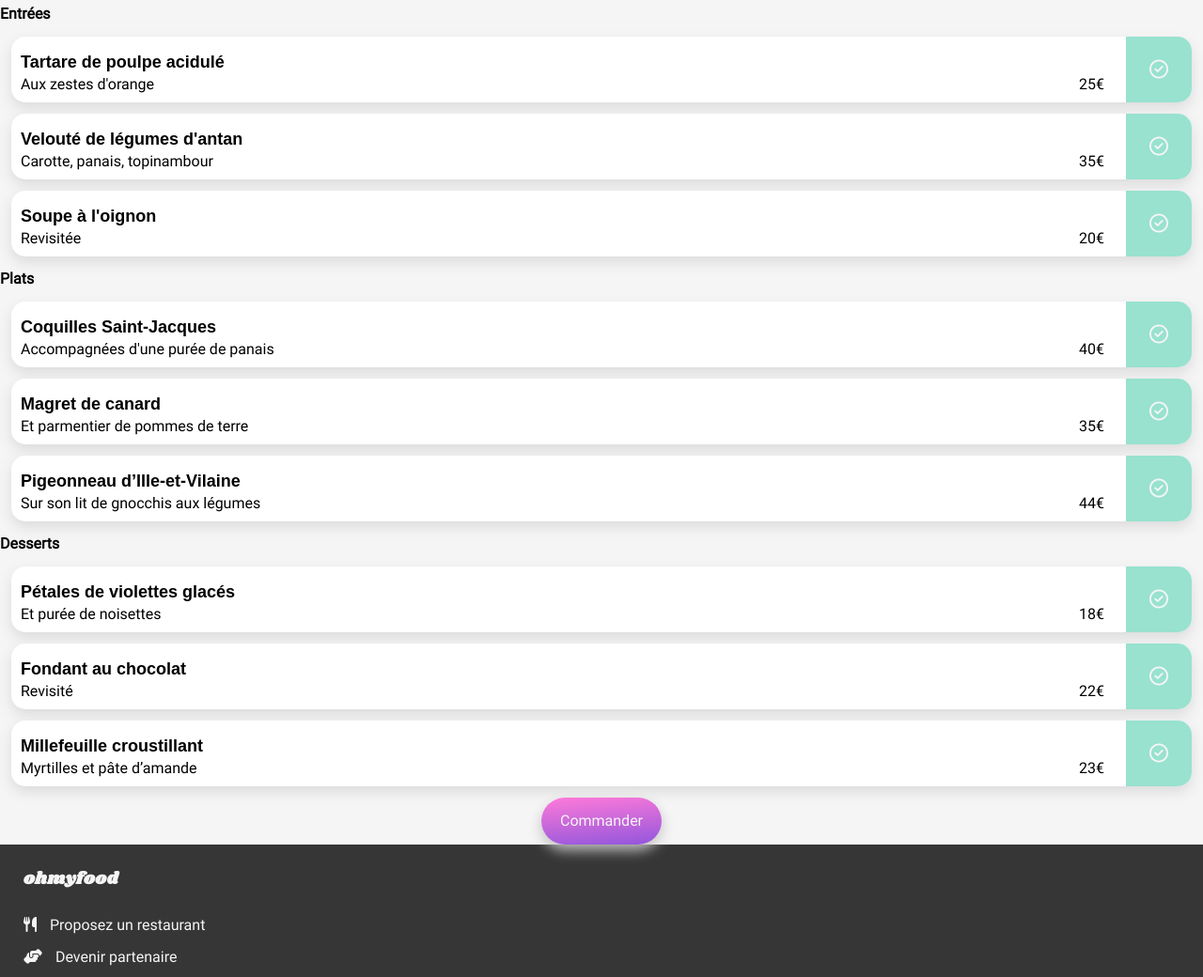
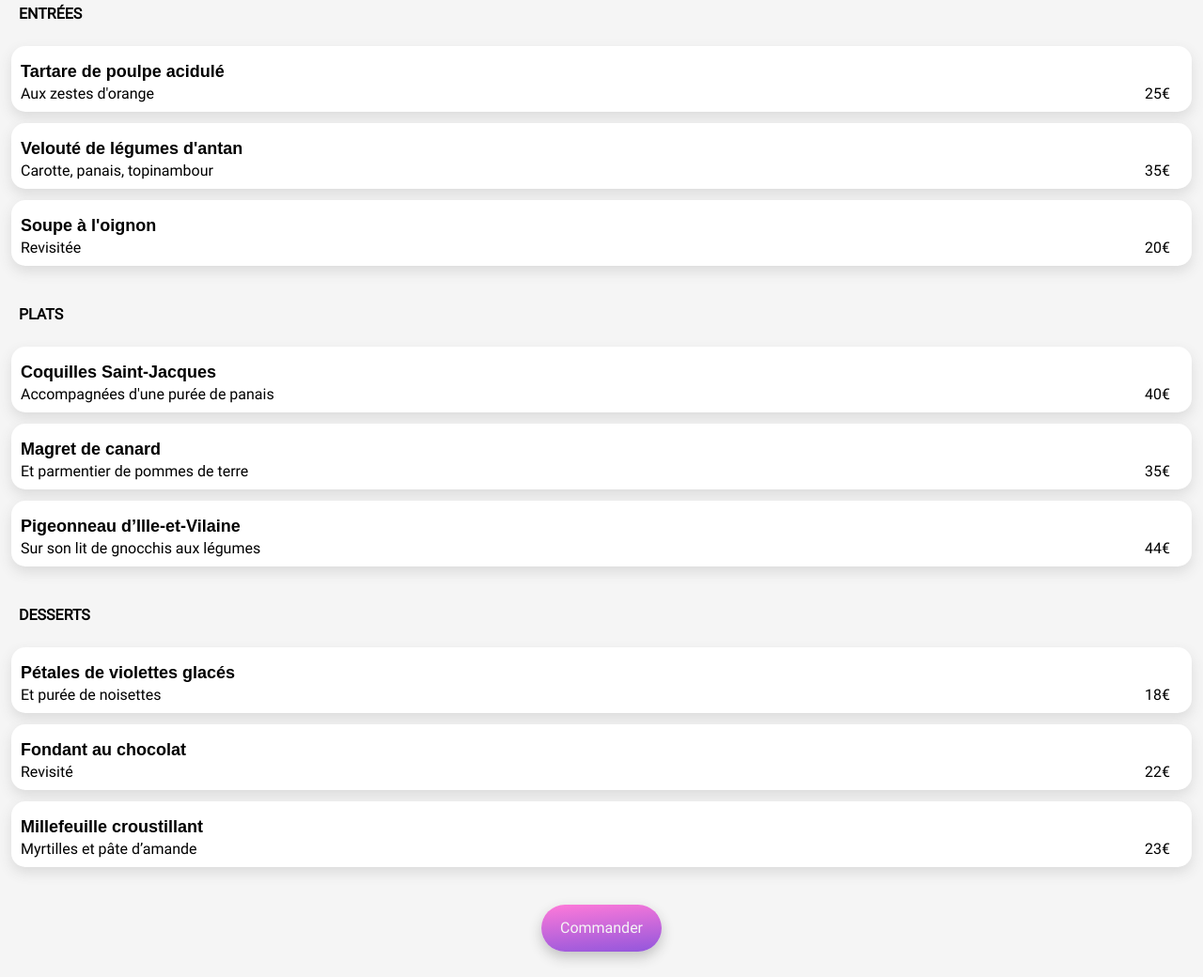
Before and after one commit to ThomasRivetti/Thomasrivetti_3_14072021, a website: page pages/menu-a-la-francaise.html in a window 1280 px wide. Shown: the part 951-1991 px from the top of the page at 94% size. Drawn offline with Linux system fonts and the light colour scheme; files whose address does not match are found by name.

Commit message:
mise en forme margins

```diff
--- a/assets/sass/base/_typography.scss
+++ b/assets/sass/base/_typography.scss
@@ -32,6 +32,9 @@
 body {
     font-family: 'roboto', sans-serif;
 }
+i {
+    font-size: $font-size-ico;
+}
 
 .head,
 .foot {
@@ -41,6 +44,7 @@ body {
 }
 .banner__title {
     font-family: 'shrikhand', sans-serif;
+    font-size: $font-size-restname;
 }
 
 .info,
@@ -72,10 +76,12 @@ body {
     }
 }
 .menu {
+    &__main-title {
+        text-transform: uppercase;
+    }
     &__dish {
         font-family: 'roboto-bold', sans-serif;
         font-size: $font-size-subttl;
-
     }
     &__check{
         font-size: $font-size-ico;
@@ -88,4 +94,7 @@ body {
     &__logo {
         font-size: $font-size-subttl;
     }
+    & i {
+        font-size: 1.3rem;
+    }
 }
--- a/assets/sass/layouts/_header.scss
+++ b/assets/sass/layouts/_header.scss
@@ -5,7 +5,7 @@ body > header {
 }
 .head__logo {
     display: inline-block;
-    font-size: 3rem;
+    font-size: $font-size-mainlogo;
     padding-top: 2rem;
     padding-bottom: 1.3rem;
 }
--- a/assets/sass/pages/_menu.scss
+++ b/assets/sass/pages/_menu.scss
@@ -25,9 +25,24 @@
 }
 
 .menu {
+    &__blocklist {
+        margin-bottom: 4rem;
+    }
+    &__main-title {
+        display: inline-block;
+        margin-left: 2rem;
+        // margin-top: 4rem;
+        padding-bottom: 1rem;
+        &::after{
+            content: border;
+            width: 40px;
+            border-bottom: 3px $color-tertiary solid;
+        }
+    }
     &__container {
         background-color: lighten($color-dark, 96%);
         width: 100%;
+        padding-bottom: 8rem;
     }
     &__block {
         border-radius: 15px;
@@ -50,16 +65,18 @@
         padding-right: 2.3rem;
     }
     &__check {
-        display: flex;
-        justify-content: flex-end;
-        align-items: center;
-        padding: 0 2.5rem;
-        border-radius: 0 15px 15px 0;
+        display: none;
+    }
 
-        background-color: $color-tertiary;
-        color: lighten($color-dark, 96%);
-        // &:hover {
-
-        // }
-    }
+    // &__check {
+    //     display: none;
+    //     &:hover, :active{
+    //         display: flex;
+    //         justify-content: flex-end;
+    //         align-items: center;
+    //         padding: 0 2.5rem;
+    //         border-radius: 0 15px 15px 0;
+    //         background-color: $color-tertiary;
+    //         color: lighten($color-dark, 96%);
+    //     }
 }
--- a/assets/sass/utils/_variables.scss
+++ b/assets/sass/utils/_variables.scss
@@ -7,6 +7,8 @@ $color-dark: hsl(0,0%,0%);
 
 /*font*/
 $font-size-txt: 1.6rem;
+$font-size-subttl: 1.8rem;
+$font-size-ico: 2rem;
 $font-size-ttl: 2.4rem;
-$font-size-ico: 2rem;
-$font-size-subttl: 1.8rem;
+$font-size-restname: 2.8rem;
+$font-size-mainlogo: 3rem;
```
Also changed, not shown: assets/css/style.css, 1 other file.
